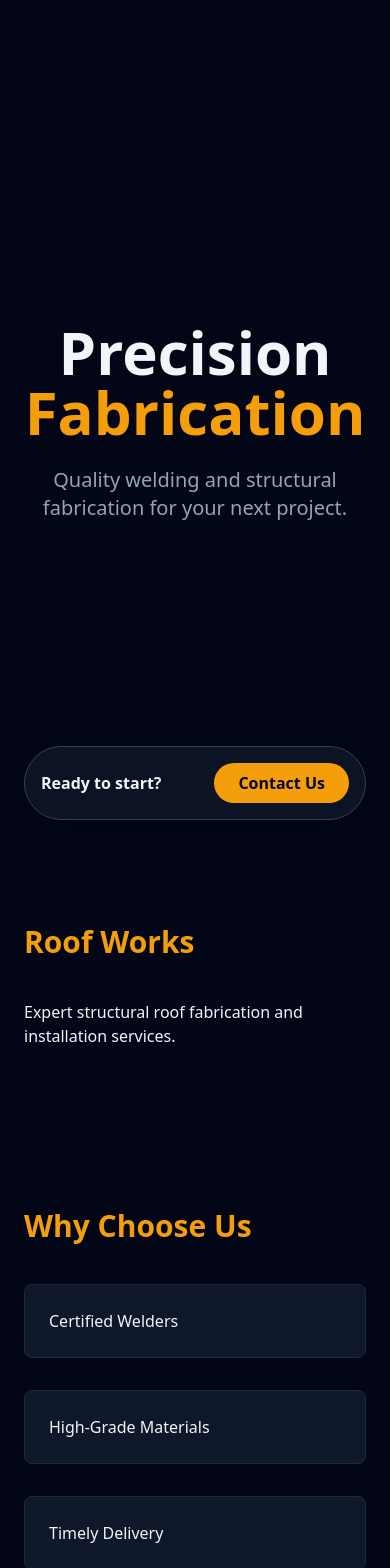
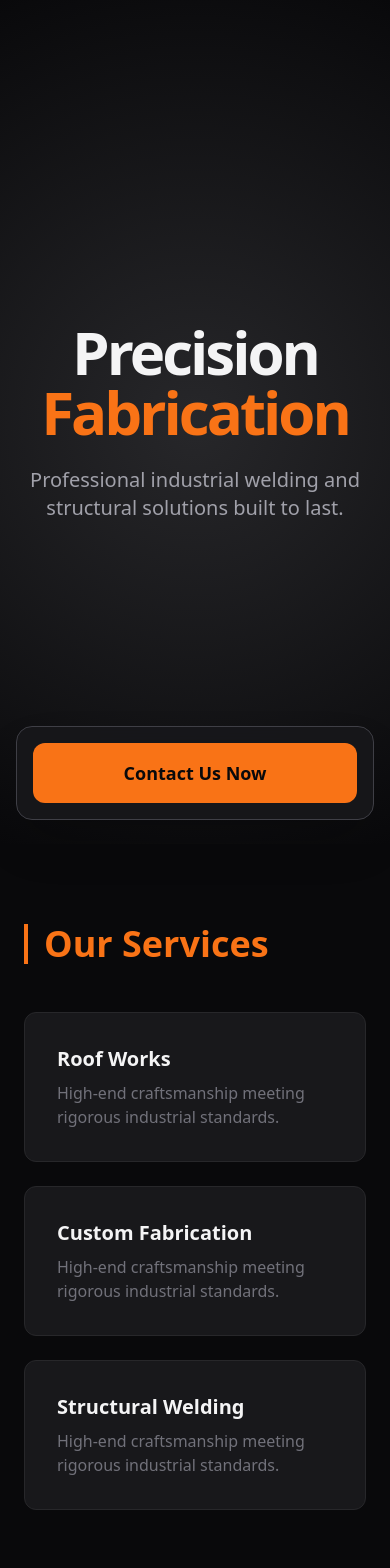
Before and after one commit to jarvisbyak-pack/friday-projects, a React (Vite) app: page / in a window 390 px wide. Shown: the top 1568 px of the page. Built offline with nearby package versions, Linux system fonts and the light colour scheme.

Commit message:
Enhance UI: Refine CSS grid for mobile responsiveness, ensure high-contrast touch targets in action bar, and finalize section structure.

```diff
--- a/src/App.tsx
+++ b/src/App.tsx
@@ -3,48 +3,51 @@ import { motion } from 'framer-motion';
 
 const Section = ({ title, children }: { title: string; children: React.ReactNode }) => (
   <section className="py-20 px-6 max-w-5xl mx-auto">
-    <h2 className="text-3xl font-bold mb-10 text-accent">{title}</h2>
+    <h2 className="text-4xl font-bold mb-12 text-orange-500 border-l-4 border-orange-500 pl-4">{title}</h2>
     {children}
   </section>
 );
 
 export default function App() {
   return (
-    <div className="min-h-screen bg-slate-950">
+    <div className="min-h-screen bg-zinc-950 text-zinc-100 selection:bg-orange-500 selection:text-white">
       {/* Hero */}
-      <header className="h-screen flex flex-col justify-center items-center text-center px-6">
+      <header className="h-screen flex flex-col justify-center items-center text-center px-6 bg-[radial-gradient(circle_at_center,_var(--tw-gradient-stops))] from-zinc-800 to-zinc-950">
         <motion.h1
           initial={{ opacity: 0, y: 20 }}
           animate={{ opacity: 1, y: 0 }}
-          className="text-6xl font-extrabold mb-6"
+          className="text-6xl md:text-8xl font-black mb-6 tracking-tighter"
         >
-          Precision <span className="text-accent">Fabrication</span>
+          Precision <span className="text-orange-500">Fabrication</span>
         </motion.h1>
-        <p className="text-xl text-slate-400 max-w-2xl">Quality welding and structural fabrication for your next project.</p>
+        <p className="text-xl md:text-2xl text-zinc-400 max-w-2xl font-light">
+          Professional industrial welding and structural solutions built to last.
+        </p>
       </header>
 
-      {/* Placeholder Sections */}
-      <Section title="Roof Works">
-        <p>Expert structural roof fabrication and installation services.</p>
-      </Section>
-
-      <Section title="Why Choose Us">
-        <div className="grid md:grid-cols-3 gap-8">
-          {['Certified Welders', 'High-Grade Materials', 'Timely Delivery'].map(item => (
-            <div key={item} className="p-6 bg-slate-900 border border-slate-800 rounded-lg">{item}</div>
+      {/* Services Section */}
+      <Section title="Our Services">
+        <div className="grid grid-cols-1 md:grid-cols-2 lg:grid-cols-3 gap-6">
+          {['Roof Works', 'Custom Fabrication', 'Structural Welding'].map((item) => (
+            <div key={item} className="p-8 bg-zinc-900 border border-zinc-800 rounded-xl hover:border-orange-500/50 transition-all cursor-default">
+              <h3 className="text-xl font-bold mb-2">{item}</h3>
+              <p className="text-zinc-500">High-end craftsmanship meeting rigorous industrial standards.</p>
+            </div>
           ))}
         </div>
       </Section>
 
-      {/* Footer/Contact */}
-      <footer className="py-12 text-center border-t border-slate-800">
-        <p>© 2026 Fabrication Co. All rights reserved.</p>
+      {/* Footer */}
+      <footer className="py-12 text-center border-t border-zinc-800 text-zinc-600">
+        <p>&copy; 2024 Industrial Fabrication Co. Precision in every spark.</p>
       </footer>
 
       {/* Floating Action Bar */}
-      <div className="fixed bottom-6 left-6 right-6 p-4 bg-slate-900/80 backdrop-blur-md rounded-full border border-slate-700 flex justify-between items-center shadow-2xl">
-        <span className="font-bold">Ready to start?</span>
-        <button className="bg-accent text-slate-950 px-6 py-2 rounded-full font-bold">Contact Us</button>
+      <div className="fixed bottom-6 left-4 right-4 md:left-1/3 md:right-1/3 p-4 bg-zinc-900/90 backdrop-blur-xl rounded-2xl border border-zinc-700 flex justify-between items-center shadow-2xl z-50">
+        <span className="font-bold text-sm hidden md:block">Need a quote?</span>
+        <button className="w-full md:w-auto bg-orange-500 text-zinc-950 px-8 py-4 rounded-xl font-bold hover:bg-orange-400 transition-colors active:scale-95 text-lg">
+          Contact Us Now
+        </button>
       </div>
     </div>
   );
```
